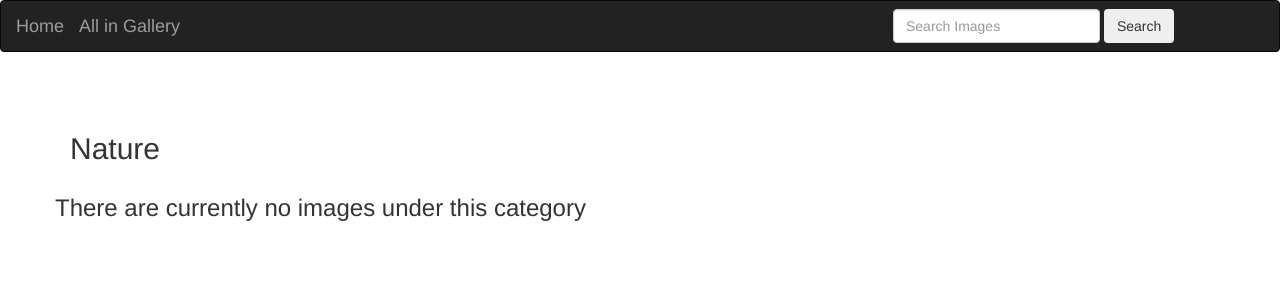
After one commit to J-Okoto/Personal-gallery, a Django app: template gallery_app/templates/category/nature.html in a window 1280 px wide. The commit adds this page. Shown: the top 300 px of the page. Run offline with Django 3.2, Linux system fonts and the light colour scheme; the template is opened without the code that fills it, so the values that code supplies are empty; some libraries are stand-ins or nearby versions.

Commit message:
added function to return nature category

```diff
--- /dev/null
+++ b/gallery_app/templates/category/nature.html
@@ -0,0 +1,19 @@
+{% extends 'base.html' %}
+
+{% block content %}
+
+
+<div class="album">
+    <br>
+    <br>
+        <div class="container">
+          <h2>Nature </h2>
+          <div class="row">
+          {% for image in nature %}
+          {% include 'category_detail.html'%}
+
+          {% empty %}
+          <h3>There are currently no images under this category</h3>
+          {% endfor %}
+          </div>
+{% endblock %}
--- a/gallery_app/templates/index.html
+++ b/gallery_app/templates/index.html
@@ -9,7 +9,7 @@
               <h1 class="jumbotron-heading" style="font-size:72px;" >Joe Photography</h1>
               <p>We are the best Photographers in town</p>
               <p>
-                <a href="" class="btn btn- success my-2">Nature</a>
+                <a href="{% url 'nature'%" class="btn btn- success my-2">Nature</a>
                 <a href="{% url 'portrait'%}" class="btn btn-warning my-2">Portrait</a>
                 <a href="" class="btn btn-secondary my-2">Wedding</a>
                 <a href="" class="btn btn-primary my-2">Wildlife</a>
--- a/gallery_app/urls.py
+++ b/gallery_app/urls.py
@@ -9,6 +9,7 @@ urlpatterns=[
      url(r'^gallery/<int:image_id>/$', views.single_image_details, name='image_details'),
      url(r'^search/', views.search_category, name = 'search_category'),
      url(r'^category/portrait/$', views.portrait, name = 'portrait'),
+     url(r'^category/nature/$', views.nature, name = 'nature'),
 ]
 
 if settings.DEBUG:
--- a/gallery_app/views.py
+++ b/gallery_app/views.py
@@ -43,3 +43,8 @@ def portrait(request):
     portrait_category = Category.objects.get(pk=1)
     portrait = Image.objects.all().filter(category=portrait_category)
     return render(request,'category/portrait.html', {'portrait':portrait})
+
+def nature(request):
+    nature_category = Category.objects.get(pk=2)
+    nature = Image.objects.filter(category=nature_category)
+    return render(request,'category/nature/nature.html', {'nature':nature})
```
